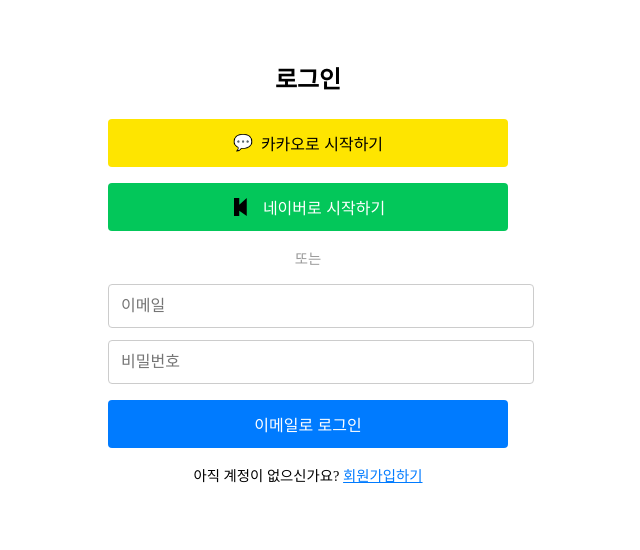
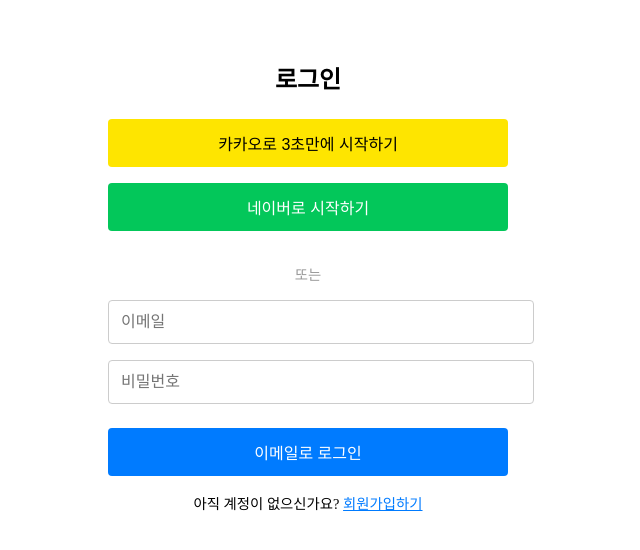
Before and after one commit to manlounge/manlounge-web, a Next.js app: page /login in a window 1280 px wide. Shown: the top 550 px of the page, without its empty margins (332-972 px from the left). Built offline with nearby package versions, Linux system fonts and the light colour scheme; no server answers.

Commit message:
Update login.tsx

```diff
--- a/pages/login.tsx
+++ b/pages/login.tsx
@@ -28,8 +28,8 @@
     }
   };
 
-  const handleSocial = (path: string) => {
-    window.location.href = path;
+  const handleSocial = (url: string) => {
+    window.location.href = url;
   };
 
   if (initializing) return <p>로딩 중...</p>;
@@ -55,16 +55,12 @@
           color: "#000",
           border: "none",
           borderRadius: "4px",
-          marginBottom: "1rem",
-          display: "flex",
-          alignItems: "center",
-          justifyContent: "center",
           fontSize: "1rem",
           cursor: "pointer",
+          marginBottom: "1rem",
         }}
       >
-        <span style={{ marginRight: "0.5rem" }}>💬</span>
-        카카오로 시작하기
+        카카오로 3초만에 시작하기
       </button>
 
       {/* 네이버 버튼 */}
@@ -77,19 +73,11 @@
           color: "#fff",
           border: "none",
           borderRadius: "4px",
-          marginBottom: "1rem",
-          display: "flex",
-          alignItems: "center",
-          justifyContent: "center",
           fontSize: "1rem",
           cursor: "pointer",
+          marginBottom: "1rem",
         }}
       >
-        <img
-          src="/icons/naver-logo.svg"
-          alt="Naver"
-          style={{ width: "24px", height: "24px", marginRight: "0.5rem" }}
-        />
         네이버로 시작하기
       </button>
 
@@ -113,7 +101,7 @@
         style={{
           width: "100%",
           padding: "0.75rem",
-          marginBottom: "0.75rem",
+          marginBottom: "1rem",
           border: "1px solid #ccc",
           borderRadius: "4px",
           fontSize: "1rem",
@@ -127,12 +115,13 @@
         style={{
           width: "100%",
           padding: "0.75rem",
-          marginBottom: "1rem",
+          marginBottom: "1.5rem",
           border: "1px solid #ccc",
           borderRadius: "4px",
           fontSize: "1rem",
         }}
       />
+
       <button
         onClick={handleEmailLogin}
         style={{
```
